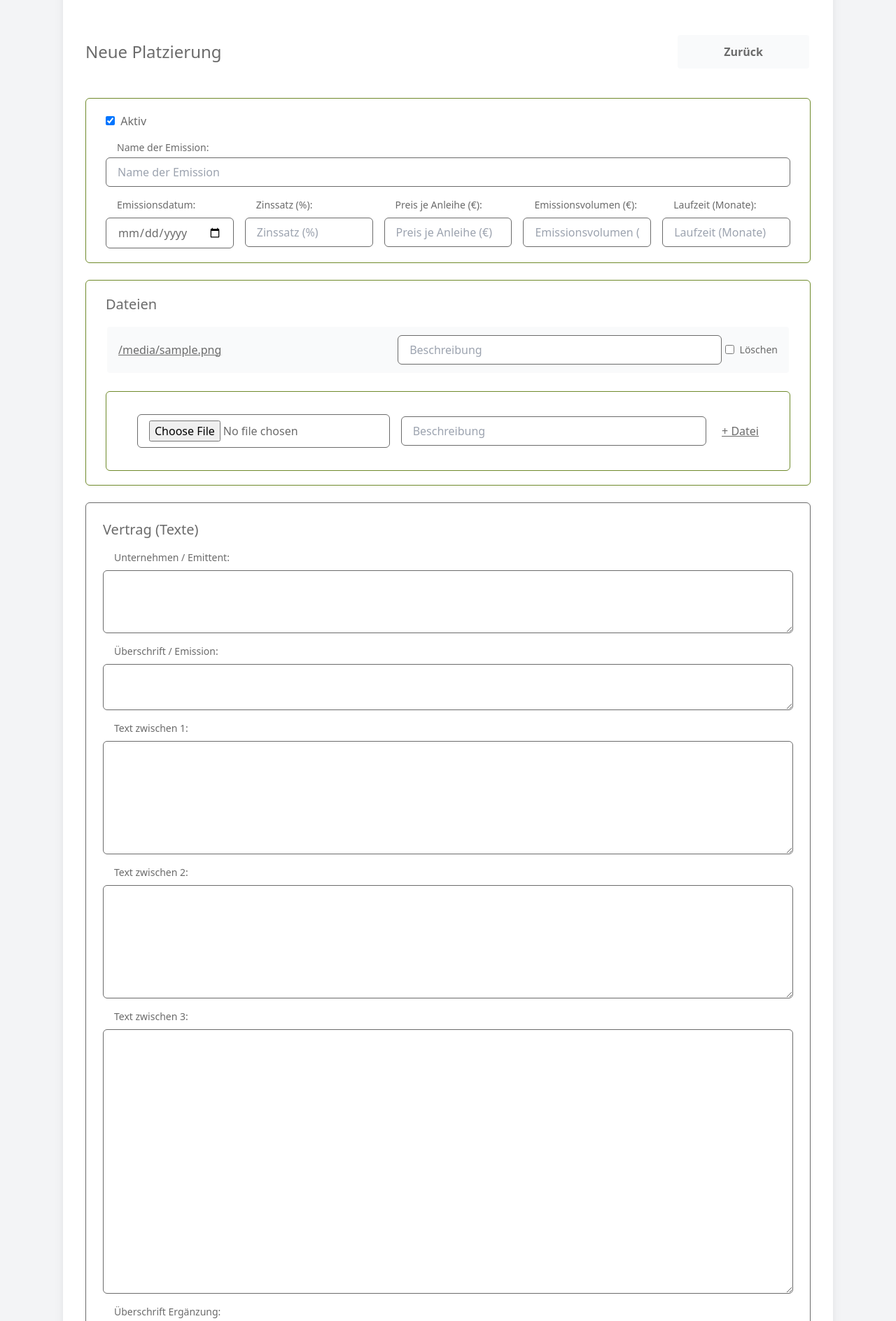
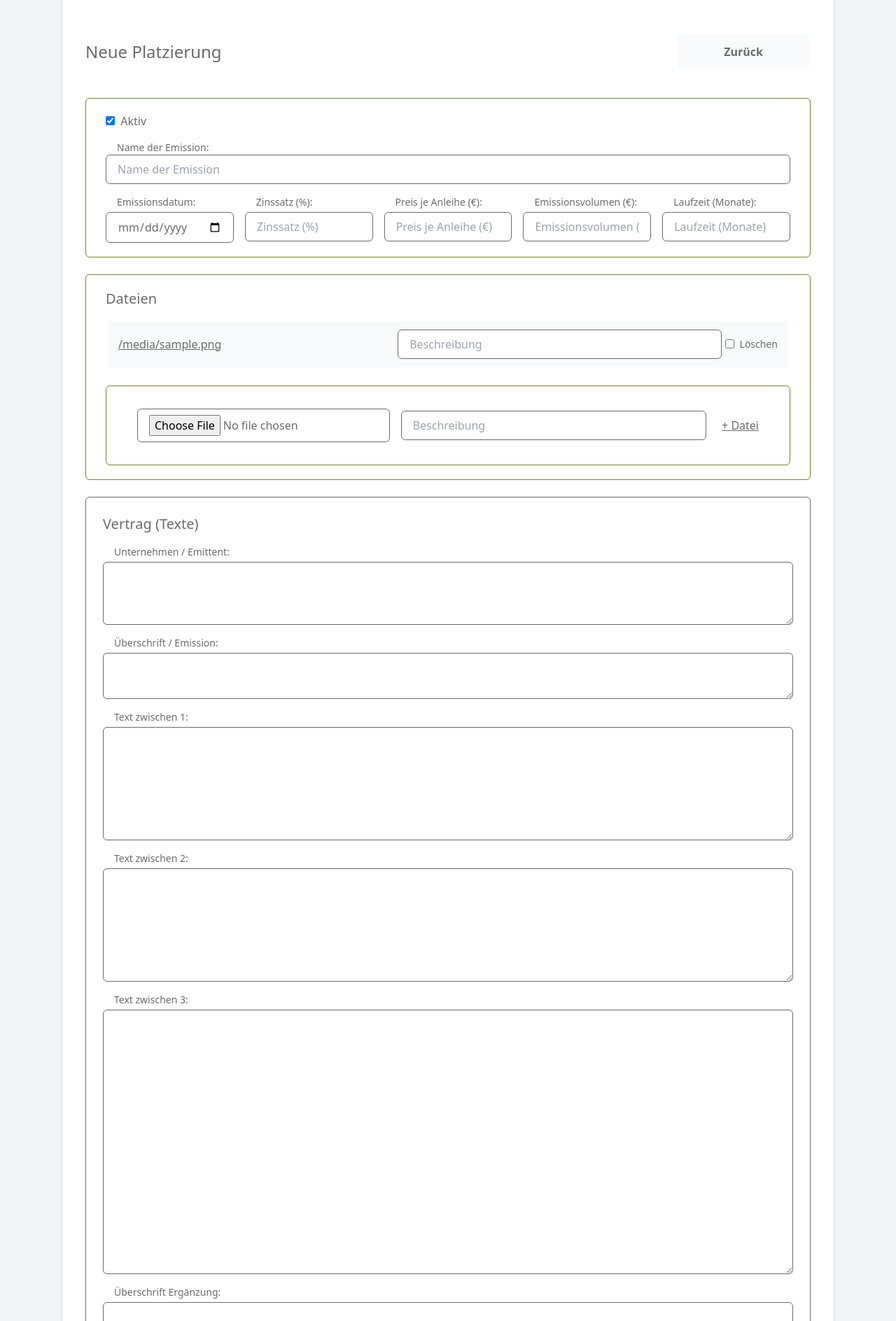
Before and after one commit to Yevhen-Yezerskyy/flexx-app, a Django app: template web/templates/app_panel_admin/issues_form.html in a window 1280 px wide. Shown: the part 79-1967 px from the top of the page at 70% size. Run offline with Django 4.2, Linux system fonts and the light colour scheme; tables that the repository leaves empty hold one stand-in row (values such as "Sample post"); the template is opened without the code that fills it: values that come from a table or form of the project are taken from there, most other values are stand-ins (such as "Sample title", 1, 10 or a date in 2020); parts of the project's set-up code (start-up, migrations or seed data) failed here and were passed over; some libraries are stand-ins or nearby versions.

Commit message:
tipbergers

```diff
--- a/web/templates/app_panel_admin/issues_form.html
+++ b/web/templates/app_panel_admin/issues_form.html
@@ -22,7 +22,7 @@
     <div>{{ form.active }}&nbsp;&nbsp;{{ form.active.label }}</div>
 
     <div class="flex flex-col">
-      <label class="text-sm mb-1 px-4">{{ form.title.label }}:</label>
+      <label class="text-sm px-4">{{ form.title.label }}:</label>
       <input name="{{ form.title.name }}" value="{{ form.title.value|default:'' }}"
              type="text" placeholder="{{ form.title.label }}"
              class="border border-[var(--text)] rounded-md px-4 py-2 focus:outline-none">
@@ -31,7 +31,7 @@
 
     <div class="grid grid-cols-5 gap-4">
       <div class="flex flex-col gap-1">
-        <label class="text-sm mb-1 px-4">{{ form.issue_date.label }}:</label>
+        <label class="text-sm px-4">{{ form.issue_date.label }}:</label>
         <input name="{{ form.issue_date.name }}" value="{{ form.issue_date.value|date:'Y-m-d' }}"
                type="date" placeholder="{{ form.issue_date.label }}"
                class="border border-[var(--text)] rounded-md px-4 py-2 focus:outline-none">
@@ -39,7 +39,7 @@
       </div>
 
       <div class="flex flex-col gap-1">
-        <label class="text-sm mb-1 px-4">{{ form.interest_rate.label }}:</label>
+        <label class="text-sm px-4">{{ form.interest_rate.label }}:</label>
         <input name="{{ form.interest_rate.name }}" value="{{ form.interest_rate.value|default:'' }}"
                type="text" placeholder="{{ form.interest_rate.label }}"
                class="border border-[var(--text)] rounded-md px-4 py-2 focus:outline-none">
@@ -47,7 +47,7 @@
       </div>
 
       <div class="flex flex-col gap-1">
-        <label class="text-sm mb-1 px-4">{{ form.bond_price.label }}:</label>
+        <label class="text-sm px-4">{{ form.bond_price.label }}:</label>
         <input name="{{ form.bond_price.name }}" value="{{ form.bond_price.value|default:'' }}"
                type="text" placeholder="{{ form.bond_price.label }}"
                class="border border-[var(--text)] rounded-md px-4 py-2 focus:outline-none">
@@ -55,7 +55,7 @@
       </div>
 
       <div class="flex flex-col gap-1">
-        <label class="text-sm mb-1 px-4">{{ form.issue_volume.label }}:</label>
+        <label class="text-sm px-4">{{ form.issue_volume.label }}:</label>
         <input name="{{ form.issue_volume.name }}" value="{{ form.issue_volume.value|default:'' }}"
                type="text" placeholder="{{ form.issue_volume.label }}"
                class="border border-[var(--text)] rounded-md px-4 py-2 focus:outline-none">
@@ -63,7 +63,7 @@
       </div>
 
       <div class="flex flex-col gap-1">
-        <label class="text-sm mb-1 px-4">{{ form.term_months.label }}:</label>
+        <label class="text-sm px-4">{{ form.term_months.label }}:</label>
         <input name="{{ form.term_months.name }}" value="{{ form.term_months.value|default:'' }}"
                type="number" min="0" step="1" placeholder="{{ form.term_months.label }}"
                class="border border-[var(--text)] rounded-md px-4 py-2 focus:outline-none">
@@ -178,7 +178,7 @@
       {% for field in form %}
         {% if field.name|slice:":10" == "contract__" %}
           <div class="flex flex-col gap-1">
-            <label class="text-sm mb-1 px-4">{{ field.label }}:</label>
+            <label class="text-sm px-4">{{ field.label }}:</label>
             <textarea name="{{ field.name }}"
                       class="border border-[var(--text)] rounded-md px-4 py-2 focus:outline-none"
                       rows="{{ field.field.widget.attrs.rows|default:4 }}">{{ field.value|default:'' }}</textarea>
```
